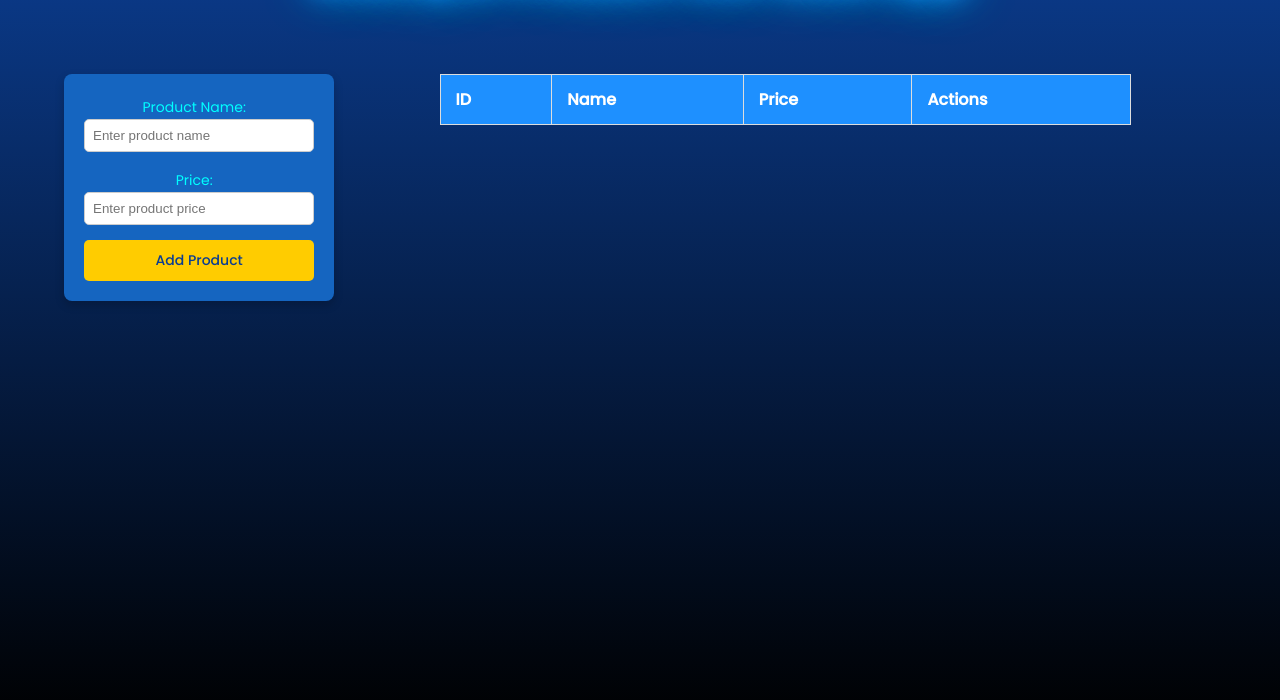
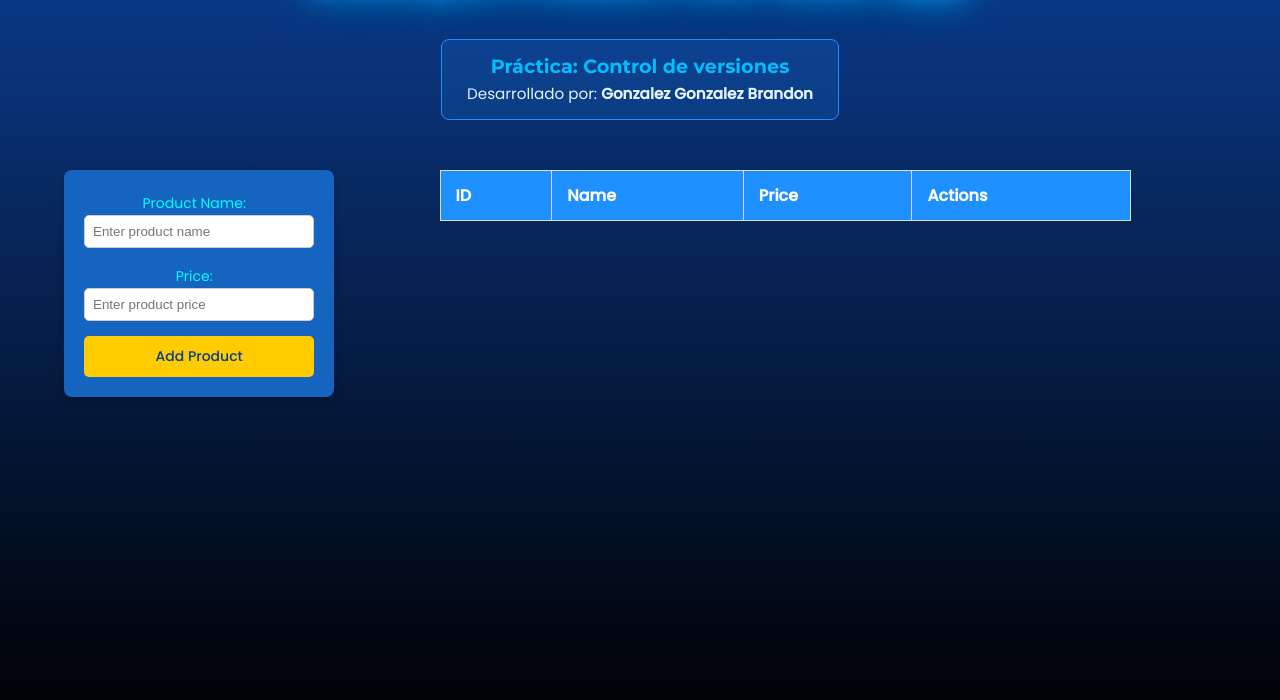
Before and after one commit to BrandonGlz/versionamiento-brandon-gonzalez, a plain HTML site: page index.html in a window 1280 px wide. Shown: the part 72-772 px from the top of the page. Drawn offline with Linux system fonts and the light colour scheme.

Commit message:
feat: agregar nombre del estudiante y de la actividad

```diff
--- a/index.html
+++ b/index.html
@@ -3,7 +3,7 @@
 <head>
     <meta charset="UTF-8">
     <meta name="viewport" content="width=device-width, initial-scale=1.0">
-    <title>Example Data Table with LocalStorage</title>
+    <title>Práctica: Control de versiones | Gonzalez Gonzalez Brandon</title>
 
     <link rel="preconnect" href="https://fonts.googleapis.com">
     <link rel="preconnect" href="https://fonts.gstatic.com" crossorigin>
@@ -12,6 +12,11 @@
 </head>
 <body>
     <h1>Example Product List Web App</h1>
+
+    <div class="student-info">
+        <p class="activity">Práctica: Control de versiones</p>
+        <p class="author">Desarrollado por: <strong>Gonzalez Gonzalez Brandon</strong></p>
+    </div>
 
     <div class="container">
 
--- a/styles.css
+++ b/styles.css
@@ -114,3 +114,27 @@ td {
     background-color: #FFF;
     color: #000;
 }
+
+.student-info {
+    margin-top: 15px;
+    padding: 10px 25px;
+    text-align: center;
+    background-color: rgba(30, 144, 255, 0.15);
+    border: 1px solid #1E90FF;
+    border-radius: 8px;
+}
+
+.student-info p {
+    margin: 4px 0;
+    color: #E3F2FD;
+}
+
+.student-info .activity {
+    font-family: 'Montserrat', sans-serif;
+    font-size: 1.2em;
+    color: #00BFFF;
+}
+
+.student-info .author {
+    font-size: 0.95em;
+}
```
